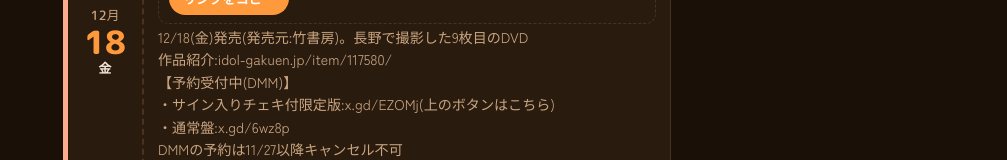
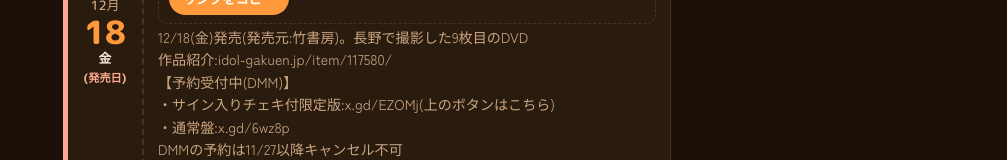
Before and after one commit to andrew-memo-1/natsu-techo, a plain HTML site: page index.html in a window 1280 px wide. Shown: the part 613-773 px from the top of the page, without its empty margins (273-1280 px from the left). Drawn offline with Linux system fonts and the light colour scheme.

Commit message:
新作DVD・掲載誌の日付の下に(発売日)を表示
Co-Authored-By: Claude Opus 5.5 <noreply@anthropic.com>
Claude-Session: https://claude.ai/code/session_019pbNzjqUwgwGbH5K7Wkwxw

```diff
--- a/index.html
+++ b/index.html
@@ -353,7 +353,7 @@ header.hd .stage{margin-inline:auto;position:relative;z-index:1;display:flex;fle
     var mq = (l.noMap||/後日/.test(l.venue||'')) ? '' : (l.venue||'').trim();
     var map = mq ? '<div class="maplink" data-link><a href="https://www.google.com/maps/search/?api=1&amp;query='+encodeURIComponent(mq)+'" target="_blank" rel="noopener">📍 会場の地図を開く</a></div>' : '';
     return '<div class="live'+(past?' past':'')+(canEditPage?' editable':'')+'" style="--c:var(--'+t+')"'+(canEditPage?' role="button" tabindex="0"':'')+' data-id="'+esc(l.id)+'">'+
-      '<div class="stub"><span class="m">'+(d.getMonth()+1)+'月</span><span class="d">'+d.getDate()+'</span><span class="w'+(w===0?' sun':w===6?' sat':'')+'">'+W[w]+'</span>'+((l.type==='web'||l.type==='shop')?'<span class="dl">(締切)</span>':'')+'</div>'+
+      '<div class="stub"><span class="m">'+(d.getMonth()+1)+'月</span><span class="d">'+d.getDate()+'</span><span class="w'+(w===0?' sun':w===6?' sat':'')+'">'+W[w]+'</span>'+((l.type==='web'||l.type==='shop')?'<span class="dl">(締切)</span>':(l.type==='dvd'||l.type==='mag')?'<span class="dl">(発売日)</span>':'')+'</div>'+
       '<div class="body">'+(soon?'<div class="soon">'+soon+'</div>':'')+
       '<div class="title">'+esc(l.title||'(タイトル未入力)')+'</div>'+
       ([esc(l.venue),times].filter(Boolean).length?'<div class="meta">'+[esc(l.venue),times].filter(Boolean).join(' / ')+'</div>':'')+
```
